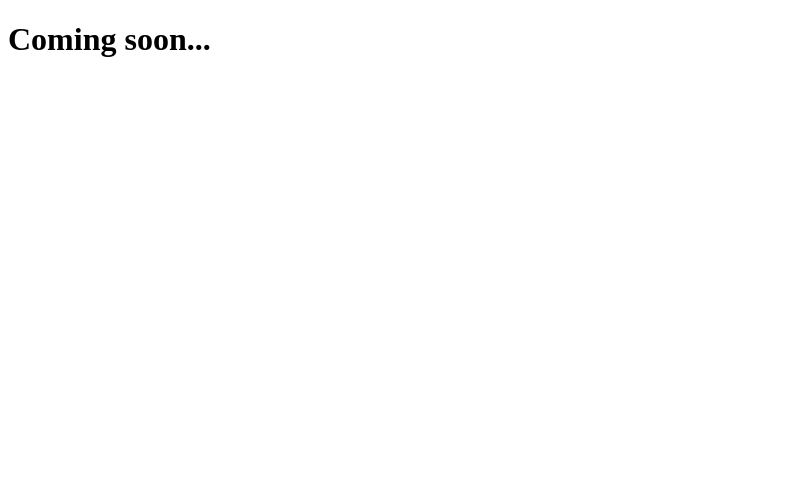
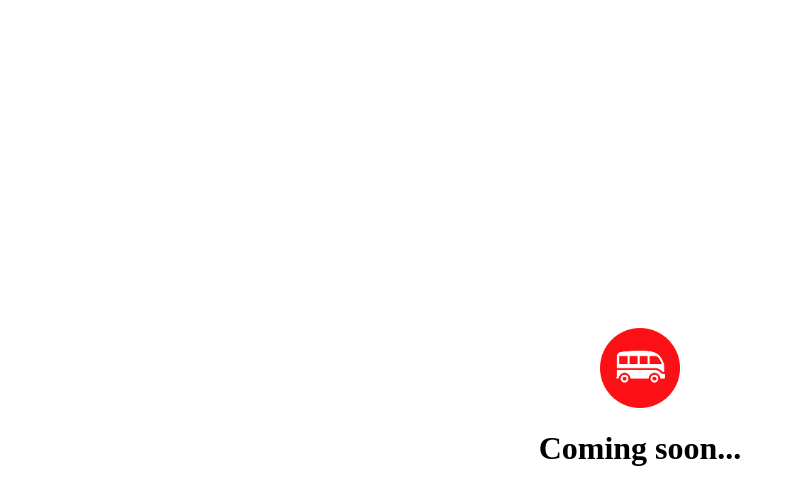
Before and after one commit to tiagus/git-101, a plain HTML site: page index.html in a window 1280 px wide. Shown: the whole page, without its empty margins (0-794 px from the left). Drawn offline with Linux system fonts and the light colour scheme.

Commit message:
Added the logo and centered image and tagline

```diff
--- a/index.html
+++ b/index.html
@@ -2,8 +2,12 @@
 <html>
 <head>
 	<title></title>
+	<link rel="stylesheet" type="text/css" href="style.css">
 </head>
 <body>
-	<h1>Coming soon...</h1>
+	<div id="container">
+		<img id="logo" src="lewagon-circle.png" alt="">
+		<h1>Coming soon...</h1>
+	</div>
 </body>
 </html>
--- /dev/null
+++ b/style.css
@@ -0,0 +1,15 @@
+.body{
+	margin: 0;
+	font-family: Helvetica;
+}
+#logo{
+	height: 80px;
+	width: 80px;
+}
+#container{
+	display: flex;
+	align-items: center;
+	justify-content: center;
+	height: 100vh;
+	flex-direction: column;
+}
```
Also changed, not shown: lewagon-circle.png (added).
